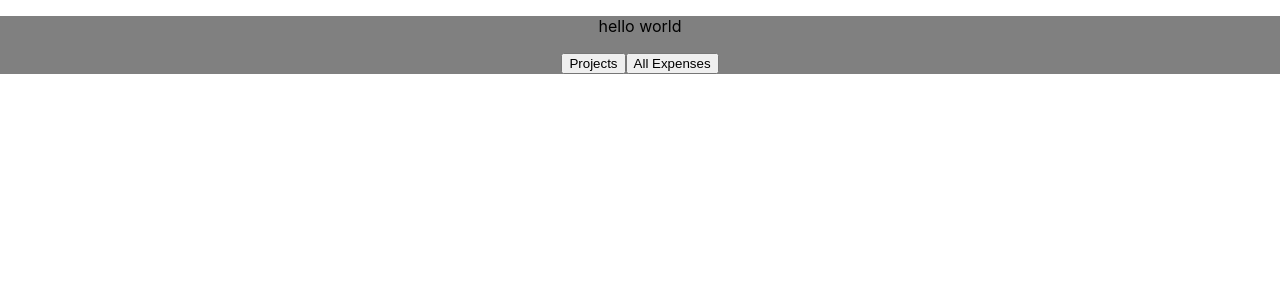
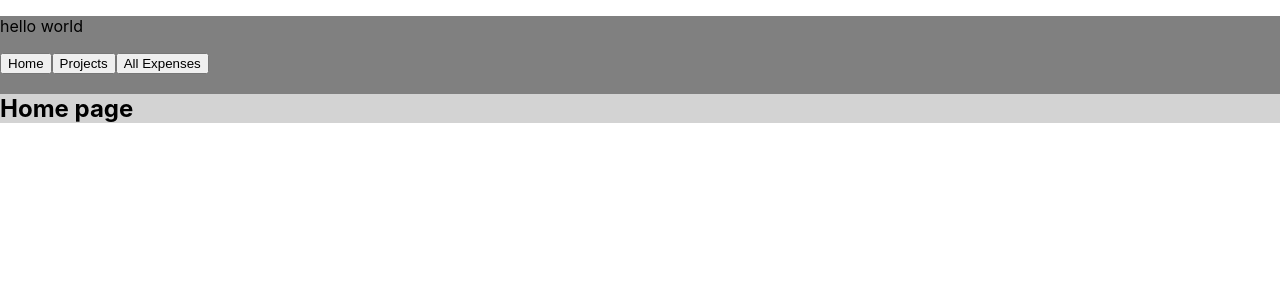
Before and after one commit to lohkaiyi1996/TT2_10, a React (Create React App) app: page /home in a window 1280 px wide. Both pictures are taken after typing "Sample", "Sample" into the empty fields and a click on the button "Log in". Shown: the top 300 px of the page. Built offline with nearby package versions, Linux system fonts and the light colour scheme.

Commit message:
removed text-align center and home page

```diff
--- a/src/App.css
+++ b/src/App.css
@@ -1,6 +1,5 @@
 .App {
   background-color:gray;
-  text-align: center;
 }
 .login-menu {
   background-color: teal;
--- a/src/App.js
+++ b/src/App.js
@@ -2,6 +2,7 @@ import './App.css';
 import Login from './components/Login';
 import Projects from './components/Projects';
 import ShowExpenses from './components/showExpenses';
+import Home from './components/Home';
 import React, { useState } from 'react';
 import { BrowserRouter as Router, Route, Routes, Link } from 'react-router-dom';
 
@@ -18,6 +19,9 @@ function App() {
       <div className="App">
         <p>hello world</p>
         <div class='nav-menu'>
+        <Link to ="/home">
+            <button type="button">Home</button>
+        </Link>
         <Link to ="/projects">
             <button type="button">Projects</button>
         </Link>
@@ -29,6 +33,7 @@ function App() {
         {/* Start of routes view */}
         <div class="content">
           <Routes>
+          <Route path="/home" element={<Home />}/>
             <Route path="/projects" element={<Projects />}/>
             <Route path="/expenses" element={<ShowExpenses />}/>
             {/* <Route path="/dashboard" element={<Dashboard />}/>  */}
--- /dev/null
+++ b/src/components/Home.js
@@ -0,0 +1,5 @@
+const Home = () => {
+    return <h2>Home page</h2>
+}
+
+export default Home;
```
